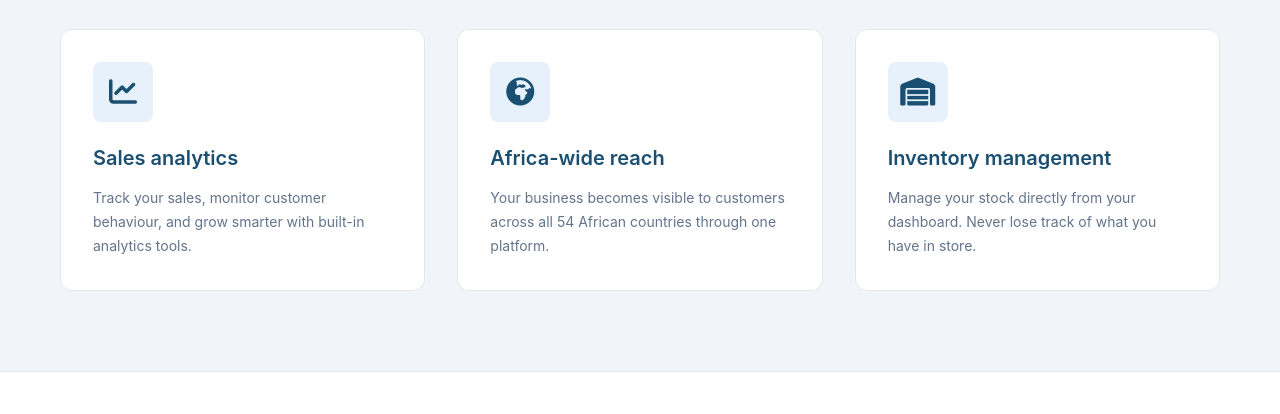
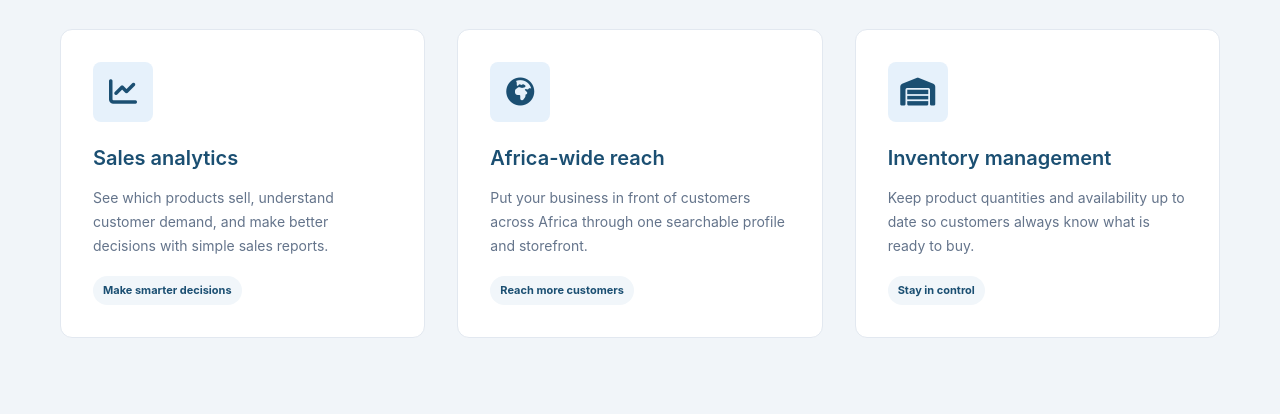
Before and after one commit to TravisDerry/VENDORA-AFRICA, a plain HTML site: page index.html in a window 1280 px wide. Shown: the part 1897-2311 px from the top of the page. Drawn offline with Linux system fonts and the light colour scheme.

Commit message:
Clarify business feature benefits

```diff
--- a/index.html
+++ b/index.html
@@ -667,6 +667,17 @@
             line-height: 1.7;
         }
 
+        .feature-label {
+            display: inline-flex;
+            margin-top: 18px;
+            padding: 6px 10px;
+            border-radius: 999px;
+            background: #F1F6FA;
+            color: #1B4F72;
+            font-size: 11px;
+            font-weight: 700;
+        }
+
         /* CTA Section */
         .cta {
             background: linear-gradient(135deg, #1B4F72 0%, #2E86C1 100%);
@@ -1094,7 +1105,8 @@
                         <i class="fas fa-chart-line"></i>
                     </div>
                     <h3>Sales analytics</h3>
-                    <p>Track your sales, monitor customer behaviour, and grow smarter with built-in analytics tools.</p>
+                    <p>See which products sell, understand customer demand, and make better decisions with simple sales reports.</p>
+                    <span class="feature-label">Make smarter decisions</span>
                 </div>
 
                 <div class="feature-card">
@@ -1102,7 +1114,8 @@
                         <i class="fas fa-globe-africa"></i>
                     </div>
                     <h3>Africa-wide reach</h3>
-                    <p>Your business becomes visible to customers across all 54 African countries through one platform.</p>
+                    <p>Put your business in front of customers across Africa through one searchable profile and storefront.</p>
+                    <span class="feature-label">Reach more customers</span>
                 </div>
 
                 <div class="feature-card">
@@ -1110,7 +1123,8 @@
                         <i class="fas fa-warehouse"></i>
                     </div>
                     <h3>Inventory management</h3>
-                    <p>Manage your stock directly from your dashboard. Never lose track of what you have in store.</p>
+                    <p>Keep product quantities and availability up to date so customers always know what is ready to buy.</p>
+                    <span class="feature-label">Stay in control</span>
                 </div>
             </div>
         </div>
```
